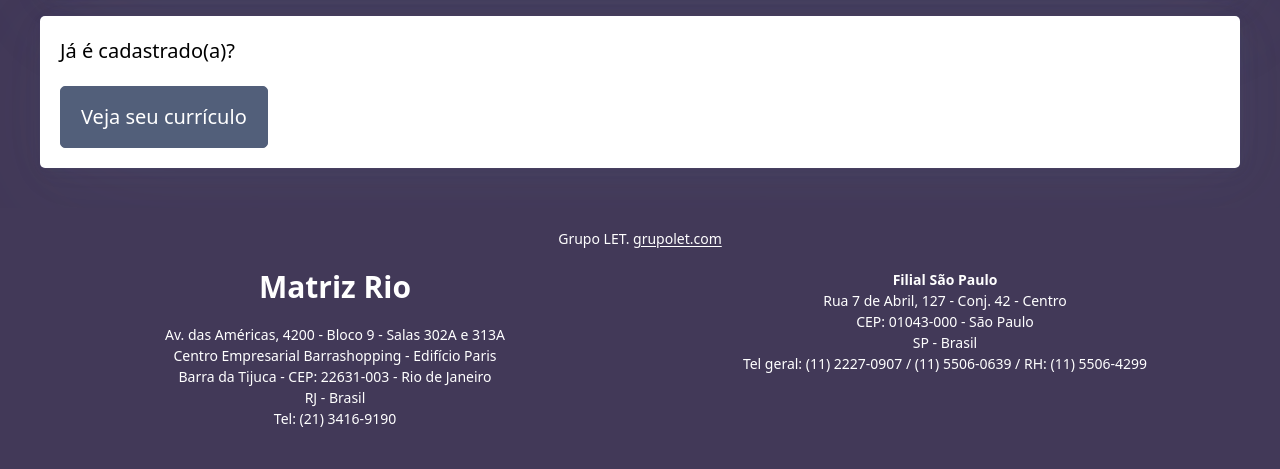
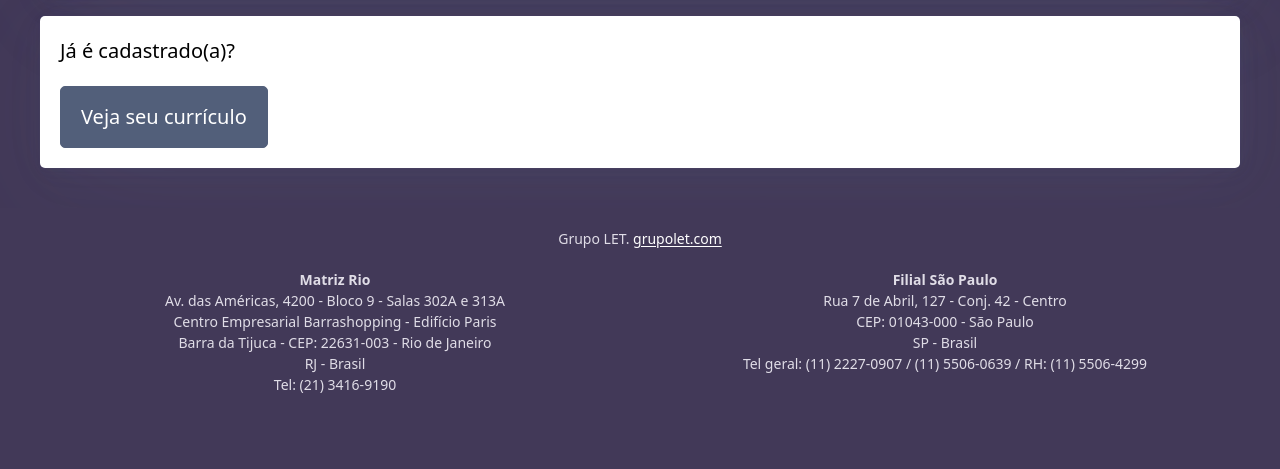
Before and after one commit to diogor/letvagas, a Django app: template templates/views/index.html in a window 1280 px wide. Shown: the part 806-1275 px from the top of the page. After the commit the page ends 1199 px from the top, so only its background shows below. Run offline with Django 3.2, Linux system fonts and the light colour scheme; the template is opened without the code that fills it, so the values that code supplies are empty.

Commit message:
fix footer style

```diff
--- a/static/css/base.css
+++ b/static/css/base.css
@@ -34,11 +34,12 @@ article {
   background-color: white;
 }
 footer {
+  color: #e0dde7;
   text-align: center;
   font-size: 0.7rem;
 }
 footer p, footer address {
-  color: white;
+  color: #e0dde7;
 }
 footer h7 {
     font-weight: bold;
--- a/templates/layouts/main.html
+++ b/templates/layouts/main.html
@@ -64,7 +64,7 @@
             </p>
             <div id="enderecos" class="container grid">
                 <div>
-                    <h3>Matriz Rio</h3>
+                    <h7>Matriz Rio</h7>
                     <address>
                         Av. das Américas, 4200 - Bloco 9 - Salas 302A e 313A<br>
                         Centro Empresarial Barrashopping - Edifício Paris<br>
```
